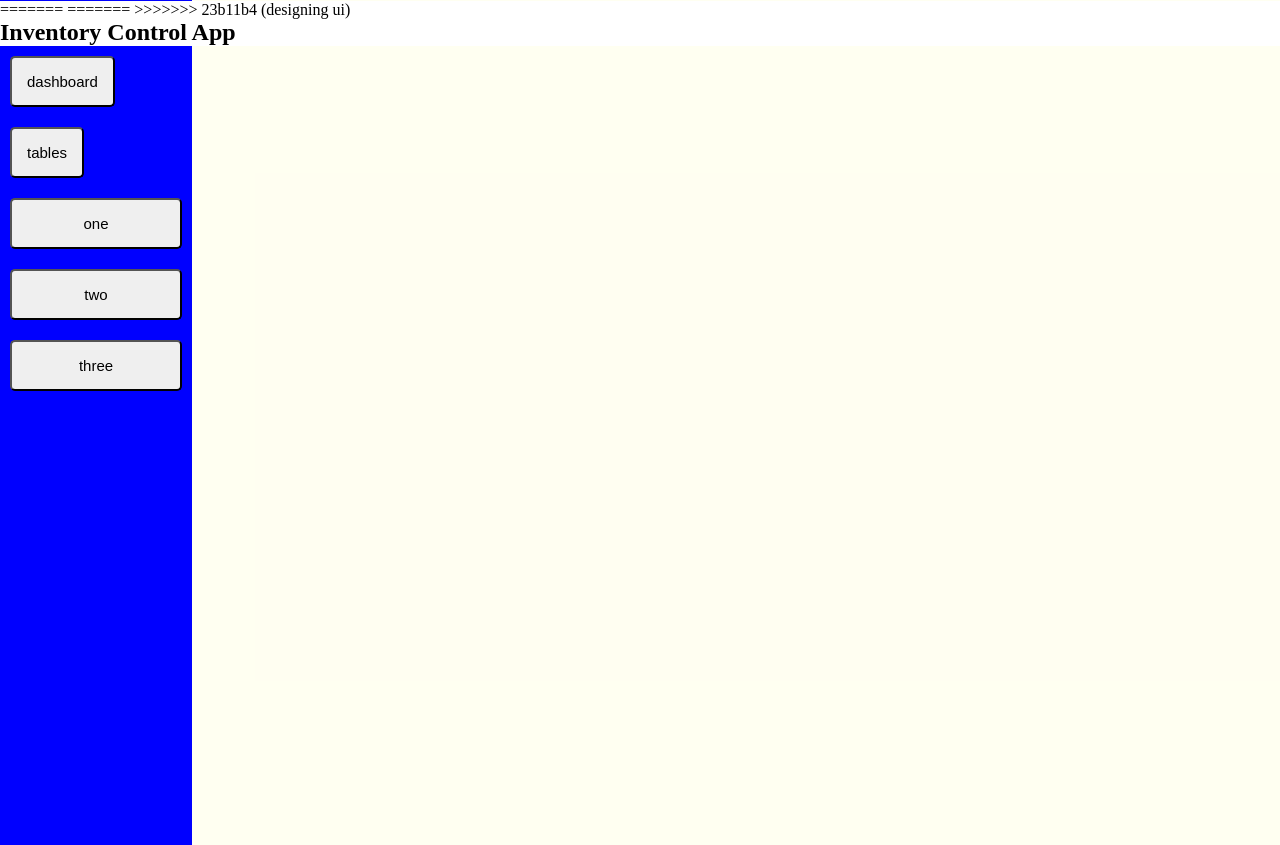
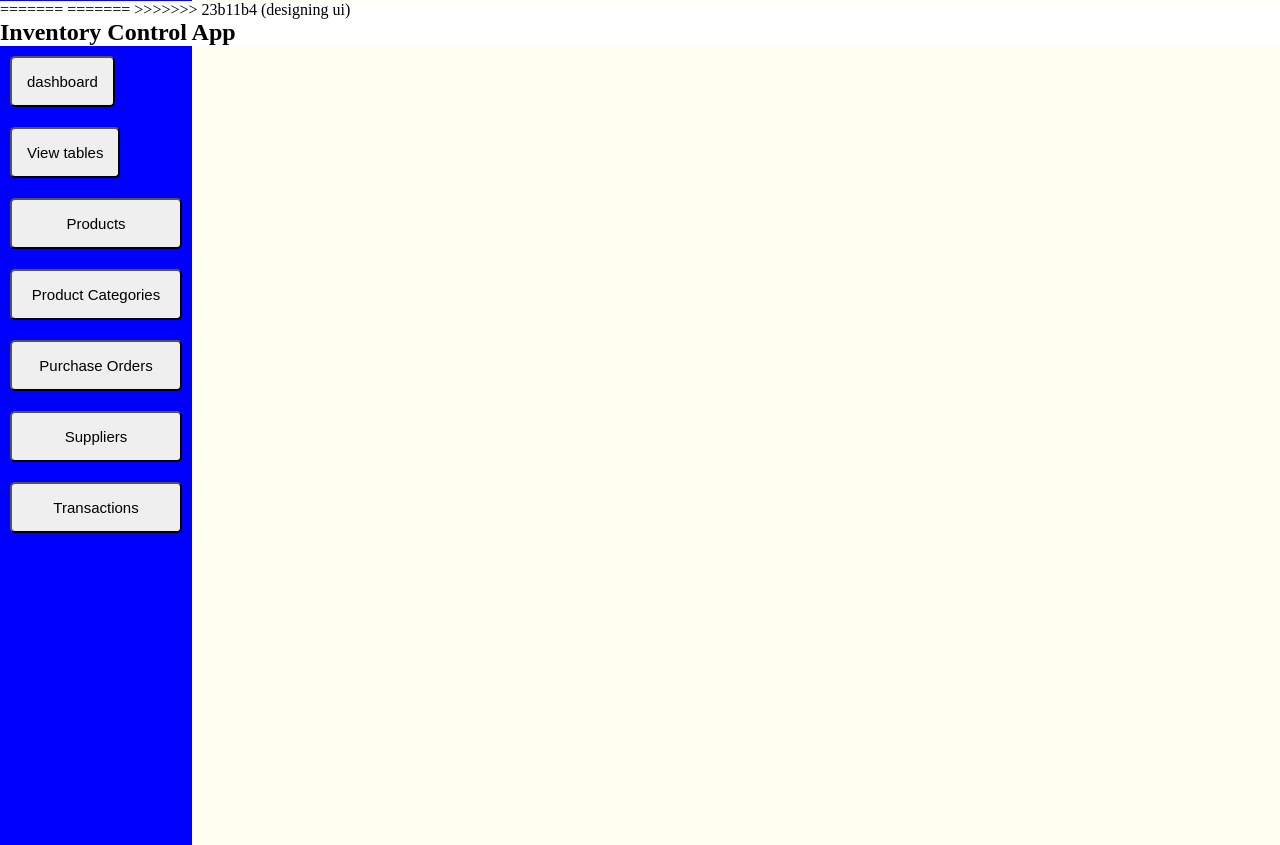
Before and after one commit to DanielOkyere/project_work, a Python web app: template templates/index.html in a window 1280 px wide. Shown: the part 844-1689 px from the top of the page. Run offline with Jinja, Linux system fonts and the light colour scheme; the template is opened without the code that fills it, so the values that code supplies are empty.

Commit message:
added html pages for all tables

```diff
--- a/static/interactivity.js
+++ b/static/interactivity.js
@@ -1,3 +1,4 @@
+<<<<<<< HEAD
 <<<<<<< HEAD
 const showtables = document.getElementById('showTables');
 const tablesDropDown = document.getElementById('buttonDropDown');
@@ -16,12 +17,26 @@ const activities = document.getElementById('activities');
 showtables.addEventListener('click', function () {
 =======
 const tables = document.getElementById('showTables');
+=======
+const showtables = document.getElementById('showTables');
+>>>>>>> 633dd6c (added html pages for all tables)
 const tablesDropDown = document.getElementById('buttonDropDown');
 const iframe = document.getElementById('pageFrame');
-const inventory = document.getElementById('inventory');
 
+<<<<<<< HEAD
 tables.addEventListener('click', function () {
 >>>>>>> 23b11b4 (designing ui)
+=======
+const dashboard = document.getElementById('dashboard');
+const products = document.getElementById('products');
+const productCategories = document.getElementById('productCategories');
+const purchaseOrders = document.getElementById('purchaseOrders');
+const suppliers = document.getElementById('suppliers');
+const transactions = document.getElementById('transactions');
+
+// event listeners
+showtables.addEventListener('click', function () {
+>>>>>>> 633dd6c (added html pages for all tables)
   if (tablesDropDown.style.display === 'none') {
     tablesDropDown.style.display = 'flex';
   } else {
@@ -29,6 +44,7 @@ tables.addEventListener('click', function () {
   }
 });
 
+<<<<<<< HEAD
 <<<<<<< HEAD
 dashboard.addEventListener('click', () => {
   loadHTMLPage('/dashboard');
@@ -58,10 +74,32 @@ activities.addEventListener('click', () => {
 // functions
 =======
 inventory.addEventListener('click', () => {
+=======
+dashboard.addEventListener('click', () => {
+>>>>>>> 633dd6c (added html pages for all tables)
   loadHTMLPage('/dashboard');
 });
+products.addEventListener('click', () => {
+  loadHTMLPage('/products');
+});
+productCategories.addEventListener('click', () => {
+  loadHTMLPage('/productCategories');
+});
+purchaseOrders.addEventListener('click', () => {
+  loadHTMLPage('/purchaseOrders');
+});
+suppliers.addEventListener('click', () => {
+  loadHTMLPage('/suppliers');
+});
+transactions.addEventListener('click', () => {
+  loadHTMLPage('/transactions');
+});
 
+<<<<<<< HEAD
 >>>>>>> 23b11b4 (designing ui)
+=======
+// functions
+>>>>>>> 633dd6c (added html pages for all tables)
 function loadHTMLPage(url) {
   iframe.src = url;
 }
--- a/templates/index.html
+++ b/templates/index.html
@@ -74,12 +74,14 @@
     <main class="container">
       <section id="sidebar">
         <ul>
-          <li><button>dashboard</button></li>
-          <li><button id="showTables">tables</button></li>
+          <li><button id="dashboard">dashboard</button></li>
+          <li><button id="showTables">View tables</button></li>
           <div id="buttonDropDown">
-            <button id="inventory">one</button>
-            <button>two</button>
-            <button>three</button>
+            <button id="products">Products</button>
+            <button id="productCategories">Product Categories</button>
+            <button id="purchaseOrders">Purchase Orders</button>
+            <button id="suppliers">Suppliers</button>
+            <button id="transactions">Transactions</button>
           </div>
         </ul>
       </section>
```
Also changed, not shown: app.py (+29 -1 lines).
